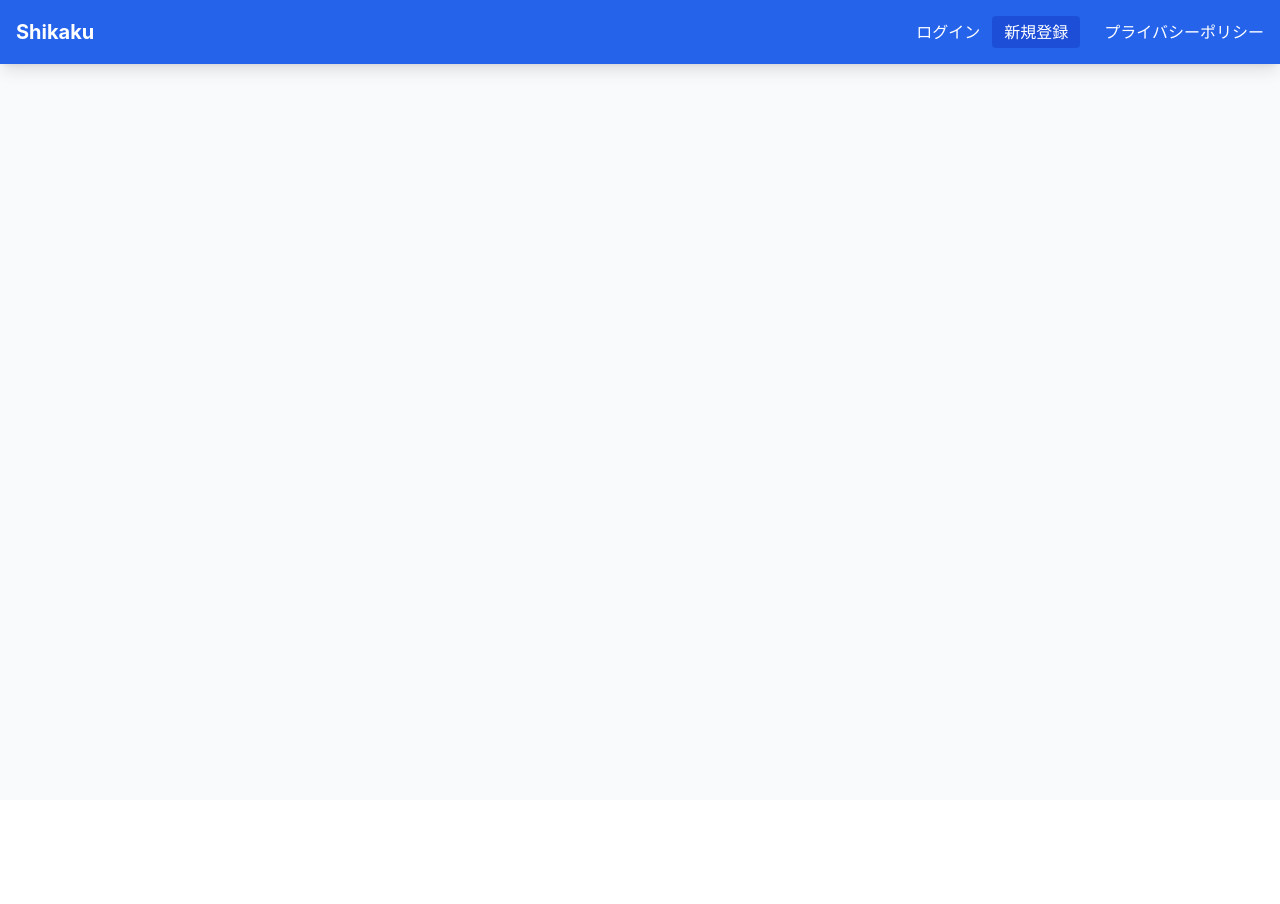
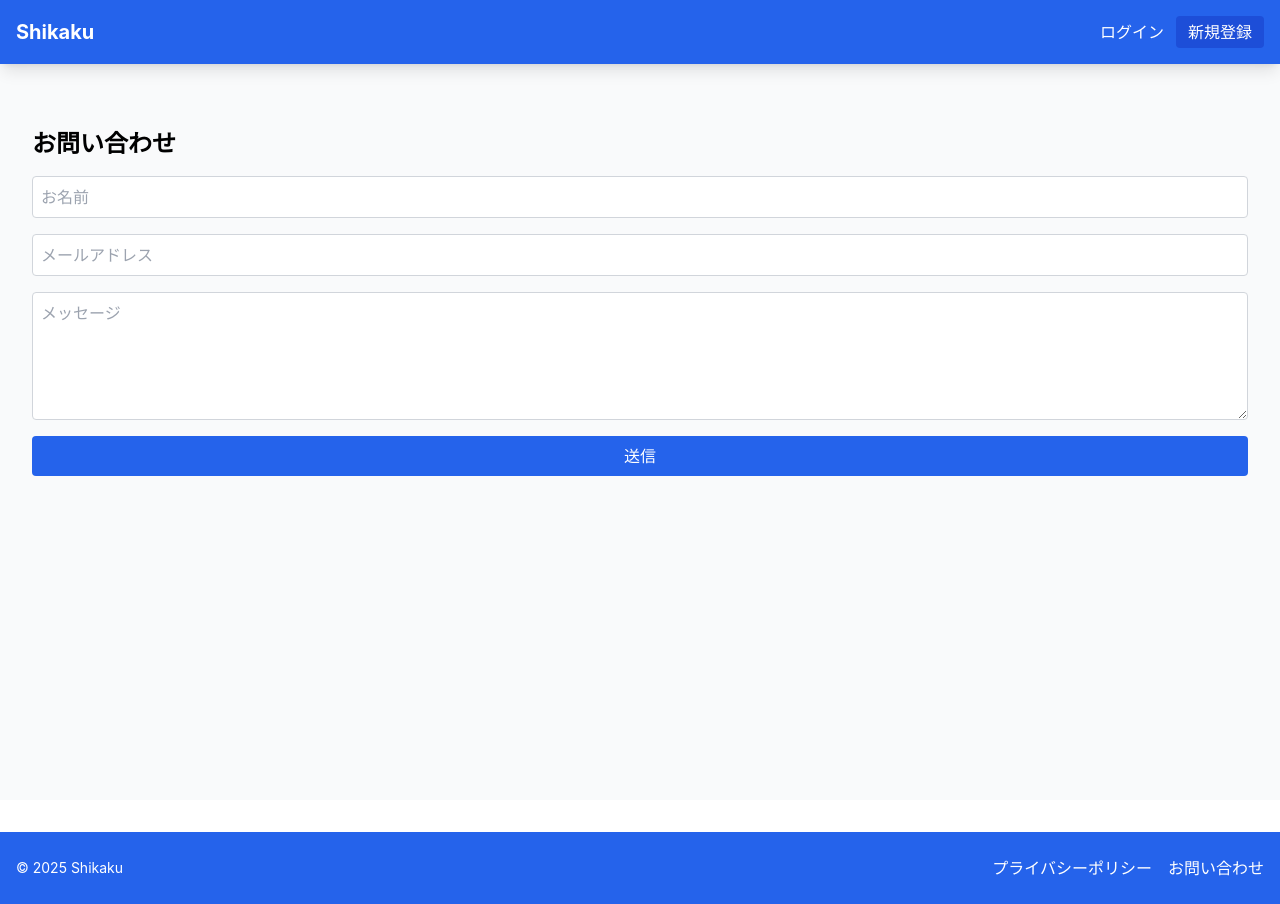
Before and after one commit to shunsuke-1/cert, a React (Create React App) app in the folder client/: page /contact in a window 1280 px wide. Before the commit the page ends 800 px from the top, so only its background shows below. Built offline with nearby package versions, Linux system fonts and the light colour scheme.

Commit message:
add contact form

```diff
--- a/client/src/App.js
+++ b/client/src/App.js
@@ -9,6 +9,8 @@ import Profile from "./pages/Profile";
 import ArticleDetail from "./pages/ArticleDetail";
 import EditArticle from "./pages/EditArticle";
 import PrivacyPolicy from "./pages/PrivacyPolicy";
+import Contact from "./pages/Contact";
+import Footer from "./components/Footer";
 
 function App() {
   return (
@@ -25,9 +27,11 @@ function App() {
               <Route path="/articles/:id" element={<ArticleDetail />} />
               <Route path="/articles/:id/edit" element={<EditArticle />} />
               <Route path="/privacy-policy" element={<PrivacyPolicy />} />
+              <Route path="/contact" element={<Contact />} />
             </Routes>
           </main>
         </div>
+        <Footer />
       </Router>
     </AuthProvider>
   );
--- /dev/null
+++ b/client/src/components/Footer.js
@@ -0,0 +1,20 @@
+import React from "react";
+import { Link } from "react-router-dom";
+
+const Footer = () => (
+  <footer className="bg-blue-600 text-white mt-8">
+    <div className="container mx-auto px-4 py-6 flex flex-col sm:flex-row justify-between items-center space-y-2 sm:space-y-0">
+      <p className="text-sm">&copy; {new Date().getFullYear()} Shikaku</p>
+      <div className="flex flex-col sm:flex-row items-center space-y-2 sm:space-y-0 sm:space-x-4">
+        <Link to="/privacy-policy" className="hover:underline">
+          プライバシーポリシー
+        </Link>
+        <Link to="/contact" className="hover:underline">
+          お問い合わせ
+        </Link>
+      </div>
+    </div>
+  </footer>
+);
+
+export default Footer;
--- a/client/src/components/Navbar.js
+++ b/client/src/components/Navbar.js
@@ -56,12 +56,12 @@ const Navbar = () => {
               </>
             )}
             {/* プライバシーポリシーへのリンク */}
-            <Link
+            {/* <Link
               to="/privacy-policy"
               className="hover:text-blue-200 w-full sm:w-auto sm:ml-4 mt-2 sm:mt-0"
             >
               プライバシーポリシー
-            </Link>
+            </Link> */}
           </div>
         </div>
       </div>
--- /dev/null
+++ b/client/src/pages/Contact.js
@@ -0,0 +1,89 @@
+import React, { useState } from "react";
+
+const Contact = () => {
+  const [name, setName] = useState("");
+  const [email, setEmail] = useState("");
+  const [message, setMessage] = useState("");
+  const [status, setStatus] = useState(null);
+
+  const handleSubmit = async (e) => {
+    e.preventDefault();
+    setStatus("sending");
+    try {
+      // ご自身の Formspree フォームIDに置き換えてください
+      const formId = "xyzprbwg";
+      const response = await fetch(`https://formspree.io/f/${formId}`, {
+        method: "POST",
+        headers: {
+          "Content-Type": "application/json",
+        },
+        body: JSON.stringify({
+          name,
+          email,
+          message,
+        }),
+      });
+
+      if (response.ok) {
+        setStatus("success");
+        setName("");
+        setEmail("");
+        setMessage("");
+      } else {
+        setStatus("error");
+      }
+    } catch (err) {
+      setStatus("error");
+    }
+  };
+
+  return (
+    <div className="container mx-auto px-4 py-8">
+      <h1 className="text-2xl font-bold mb-4">お問い合わせ</h1>
+      <form onSubmit={handleSubmit} className="flex flex-col space-y-4">
+        <input
+          type="text"
+          value={name}
+          onChange={(e) => setName(e.target.value)}
+          placeholder="お名前"
+          className="border border-gray-300 p-2 rounded"
+          required
+        />
+        <input
+          type="email"
+          value={email}
+          onChange={(e) => setEmail(e.target.value)}
+          placeholder="メールアドレス"
+          className="border border-gray-300 p-2 rounded"
+          required
+        />
+        <textarea
+          value={message}
+          onChange={(e) => setMessage(e.target.value)}
+          placeholder="メッセージ"
+          className="border border-gray-300 p-2 rounded h-32"
+          required
+        />
+        <button
+          type="submit"
+          className="bg-blue-600 text-white px-4 py-2 rounded hover:bg-blue-700"
+          disabled={status === "sending"}
+        >
+          送信
+        </button>
+        {status === "success" && (
+          <p className="text-green-600">
+            お問い合わせを受け付けました。ありがとうございます！
+          </p>
+        )}
+        {status === "error" && (
+          <p className="text-red-600">
+            送信に失敗しました。時間を置いて再度お試しください。
+          </p>
+        )}
+      </form>
+    </div>
+  );
+};
+
+export default Contact;
```
